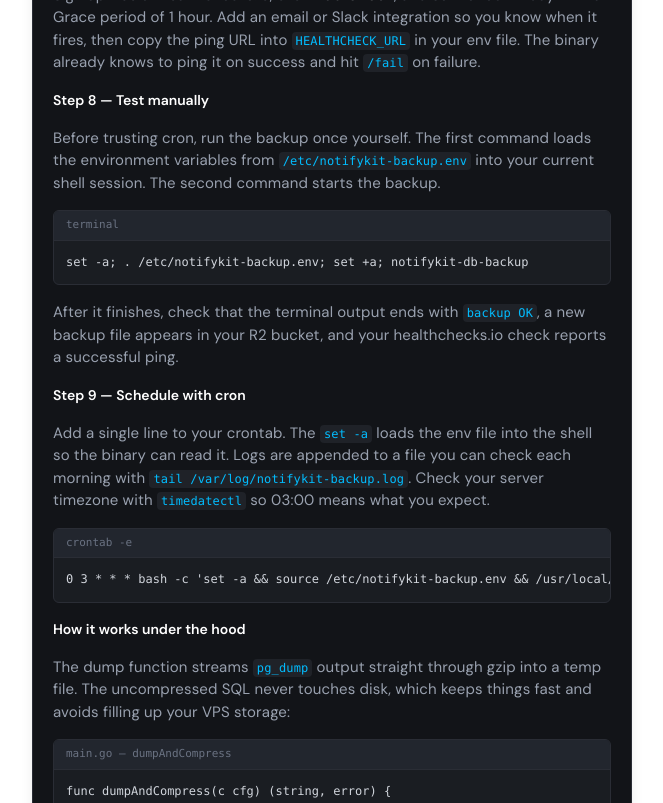
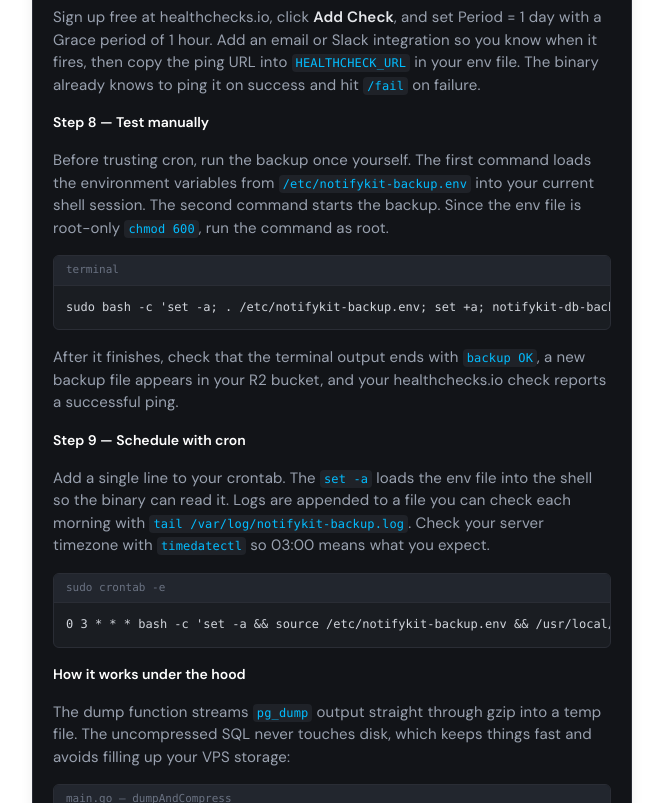
Before and after one commit to Brayzonn/zoneyhub, a React (Vite) app in the folder client/: page /blog/automating-postgresql-backups-with-cloudflare-r2 in a window 1280 px wide. Shown: the part 3980-4783 px from the top of the page, without its empty margins (308-971 px from the left). Built offline with nearby package versions, Linux system fonts and the light colour scheme; no server answers; a web font is replaced by a local one.

Commit message:
fix(blog): align backup setup with root-owned env configuration

```diff
--- a/client/src/data/blogPosts.ts
+++ b/client/src/data/blogPosts.ts
@@ -241,7 +241,7 @@ GOOS=linux GOARCH=amd64 go build -o notifykit-db-backup .
 scp notifykit-db-backup user@your-vps:/tmp/
 
 # On the VPS, move it to /usr/local/bin/
-ssh user@your-vps 'sudo mv /tmp/notifykit-db-backup /usr/local/bin/ && sudo chmod +x /usr/local/bin/pg-backup'`,
+ssh user@your-vps 'sudo mv /tmp/notifykit-db-backup /usr/local/bin/ && sudo chmod +x /usr/local/bin/notifykit-db-backup'`,
       },
       "## Step 5 — Create the cloud bucket",
       "In your Cloudflare/Backblaze R2 dashboard, create a bucket — e.g. `notifykit-db-backups`. Then create an API token with Object Read & Write access and note your S3 endpoint URL. You'll need all three for the config file in the next step.",
@@ -286,19 +286,19 @@ HEALTHCHECK_URL=https://hc-ping.com/your-check-uuid`,
 
       "`RETENTION_*` controls how long backups are kept before being deleted. The values below keep daily backups for 14 days, weekly backups for 8 weeks, and monthly backups for roughly 6 months.",
 
-      "`ALERT_*` configures the NotifyKit API connection used to send failure alerts. ALERT_WEBHOOK_URL is the external destination webhook (e.g. Discord or Slack) where NotifyKit forwards the alert. HEALTHCHECK_URL is the ping URL from healthchecks.io used to detect missed backup runs.",
+      "`ALERT_*` on failure, the binary sends a backup_failed event to NotifyKit using NOTIFYKIT_API_URL and NOTIFYKIT_API_KEY. NotifyKit then logs and forwards the notification to ALERT_WEBHOOK_URL (Discord, Slack, etc.). HEALTHCHECK_URL is the ping URL from healthchecks.io used to detect missed backup runs.",
 
       "## Step 7 — Set up healthchecks.io",
       "Sign up free at healthchecks.io, click **Add Check**, and set Period = 1 day with a Grace period of 1 hour. Add an email or Slack integration so you know when it fires, then copy the ping URL into `HEALTHCHECK_URL` in your env file. The binary already knows to ping it on success and hit `/fail` on failure.",
 
       "## Step 8 — Test manually",
-      "Before trusting cron, run the backup once yourself. The first command loads the environment variables from `/etc/notifykit-backup.env` into your current shell session. The second command starts the backup.",
+      "Before trusting cron, run the backup once yourself. The first command loads the environment variables from `/etc/notifykit-backup.env` into your current shell session. The second command starts the backup. Since the env file is root-only `chmod 600`, run the command as root.",
 
       {
         type: "code",
         lang: "bash",
         label: "terminal",
-        code: `set -a; . /etc/notifykit-backup.env; set +a; notifykit-db-backup`,
+        code: `sudo bash -c 'set -a; . /etc/notifykit-backup.env; set +a; notifykit-db-backup'`,
       },
 
       "After it finishes, check that the terminal output ends with `backup OK`, a new backup file appears in your R2 bucket, and your healthchecks.io check reports a successful ping.",
@@ -308,7 +308,7 @@ HEALTHCHECK_URL=https://hc-ping.com/your-check-uuid`,
       {
         type: "code",
         lang: "bash",
-        label: "crontab -e",
+        label: "sudo crontab -e",
         code: `0 3 * * * bash -c 'set -a && source /etc/notifykit-backup.env && /usr/local/bin/notifykit-db-backup' >> /var/log/notifykit-backup.log 2>&1`,
       },
 
```
